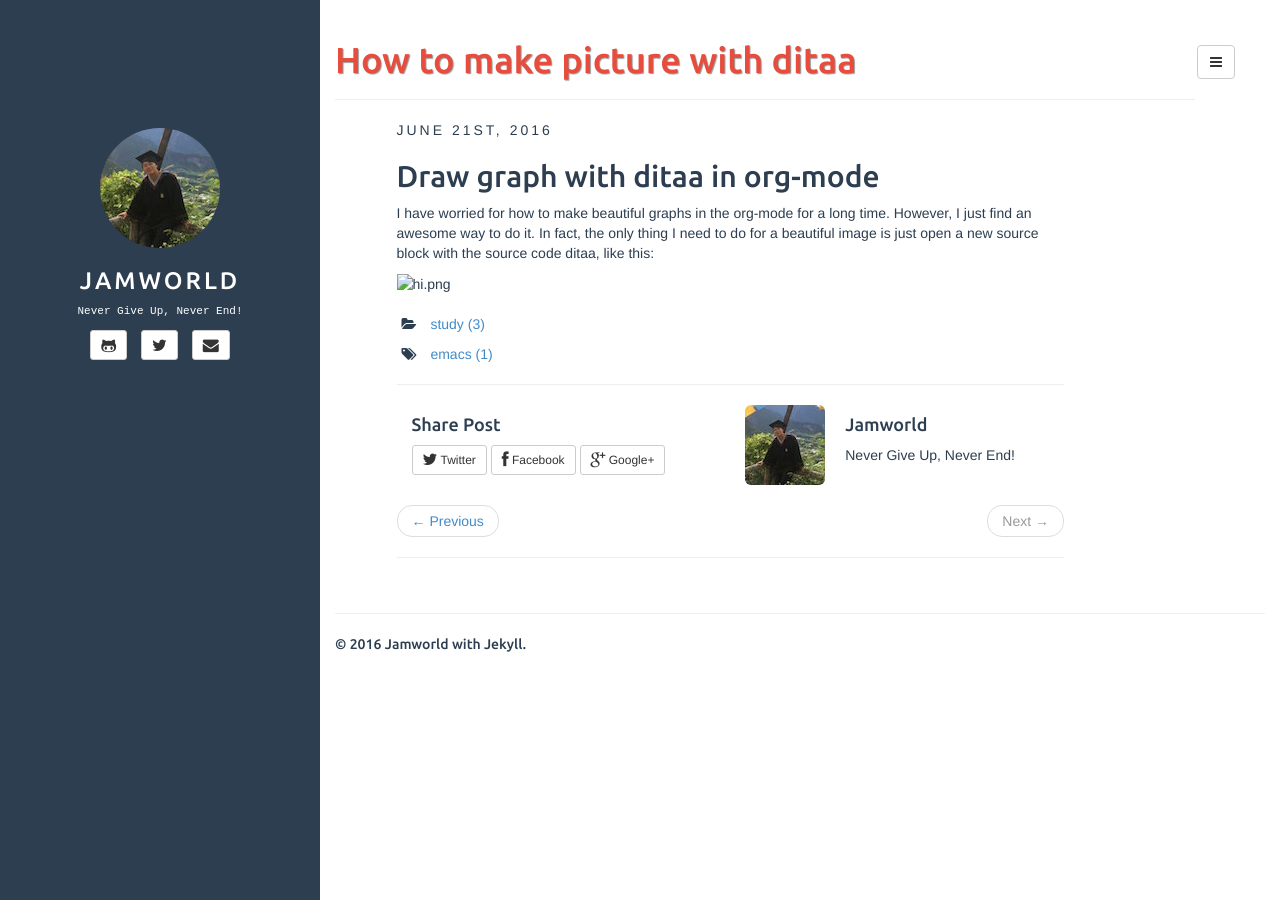
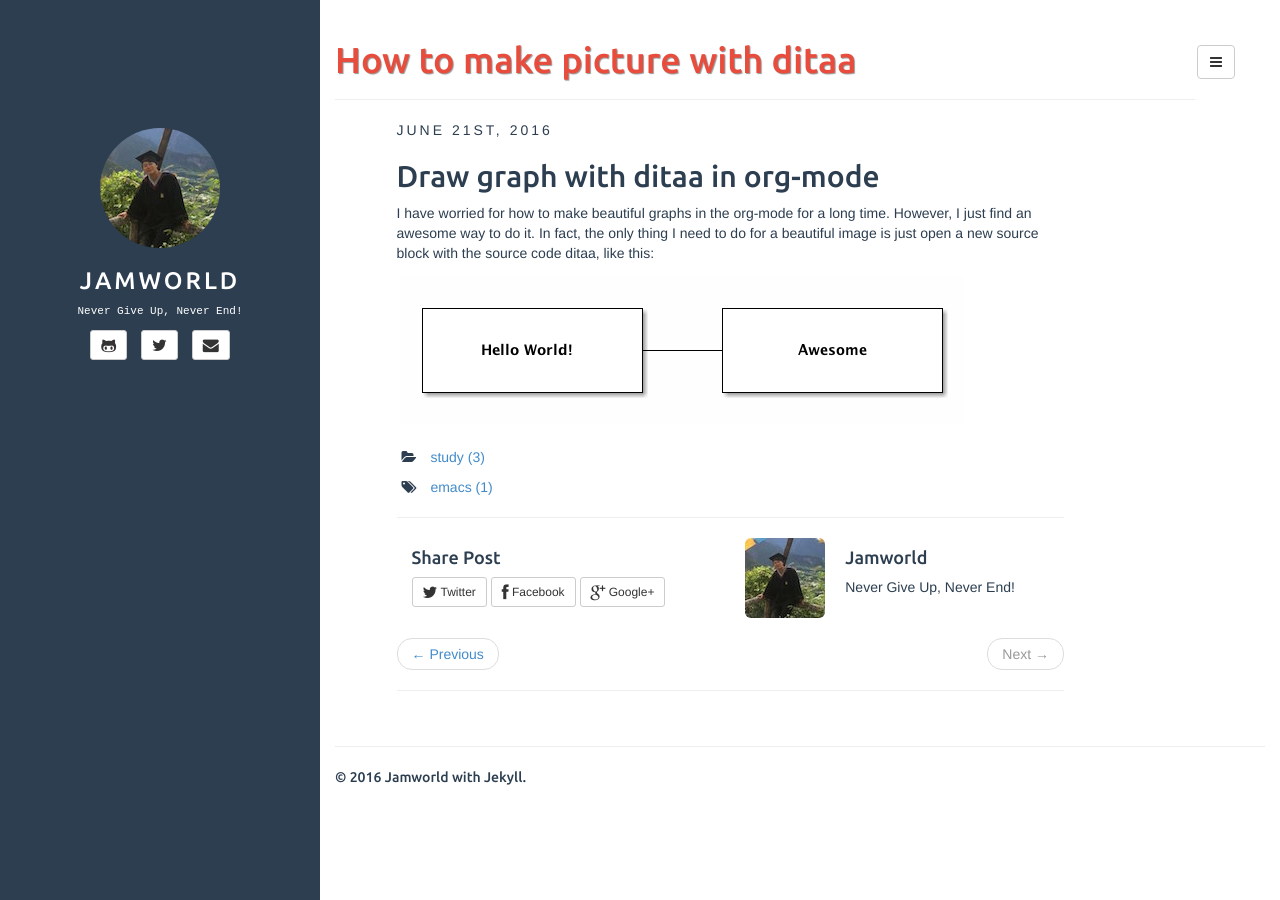
Before and after one commit to jam-world/jam-world.github.io, a Jekyll site: the page built from _posts/2016-06-21-how-to-make-picture-with-ditaa.html, in a window 1280 px wide. Built offline with Jekyll 4.4.1, drawn with Linux system fonts in a browser that asks for light colours.

Commit message:
Modify the image path for the ditaa post

```diff
--- a/_posts/2016-06-21-how-to-make-picture-with-ditaa.html
+++ b/_posts/2016-06-21-how-to-make-picture-with-ditaa.html
@@ -18,7 +18,7 @@ I have worried for how to make beautiful graphs in the org-mode for a long time.
 </p>
 
 <div class="figure">
-<p><img src="../img/hi.png" alt="hi.png" />
+<p><img src="/img/hi.png" alt="hi.png" />
 </p>
 </div>
 </div>
```
